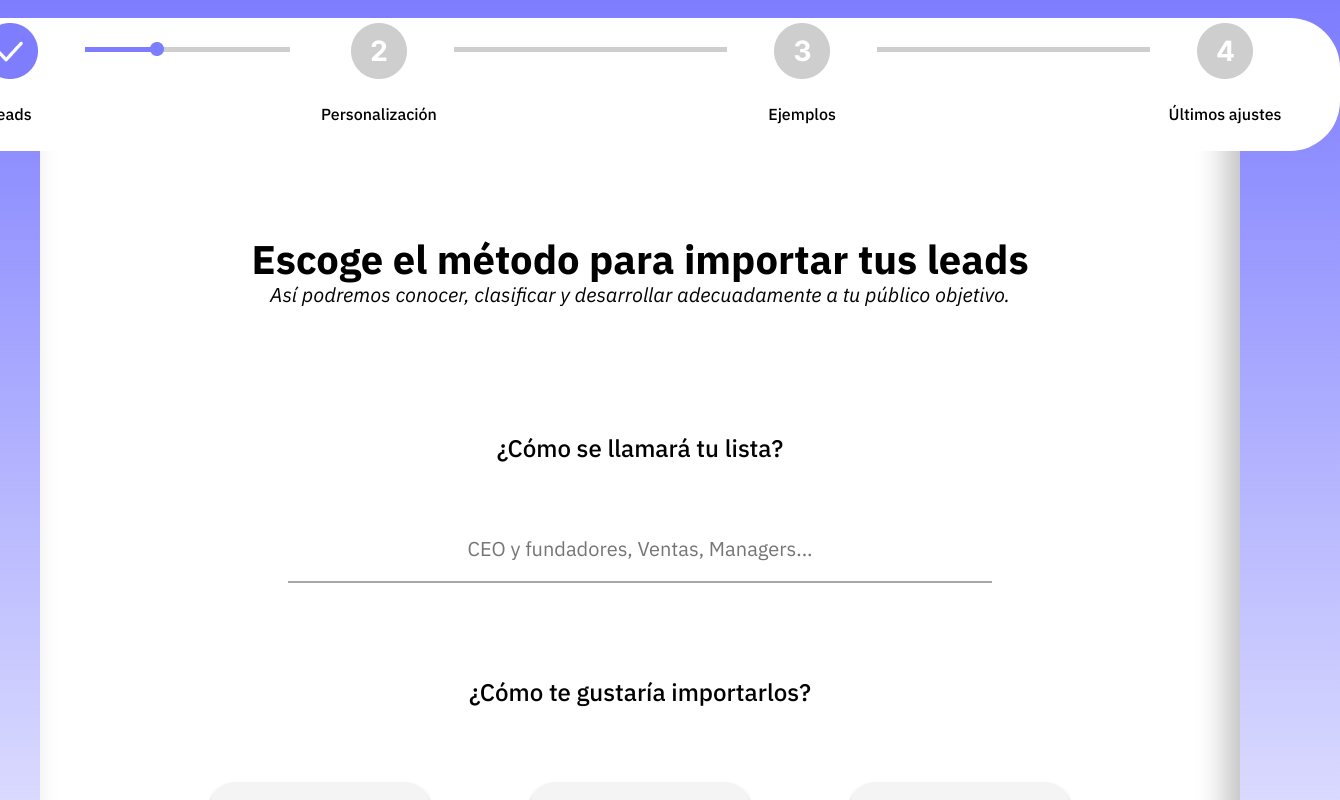
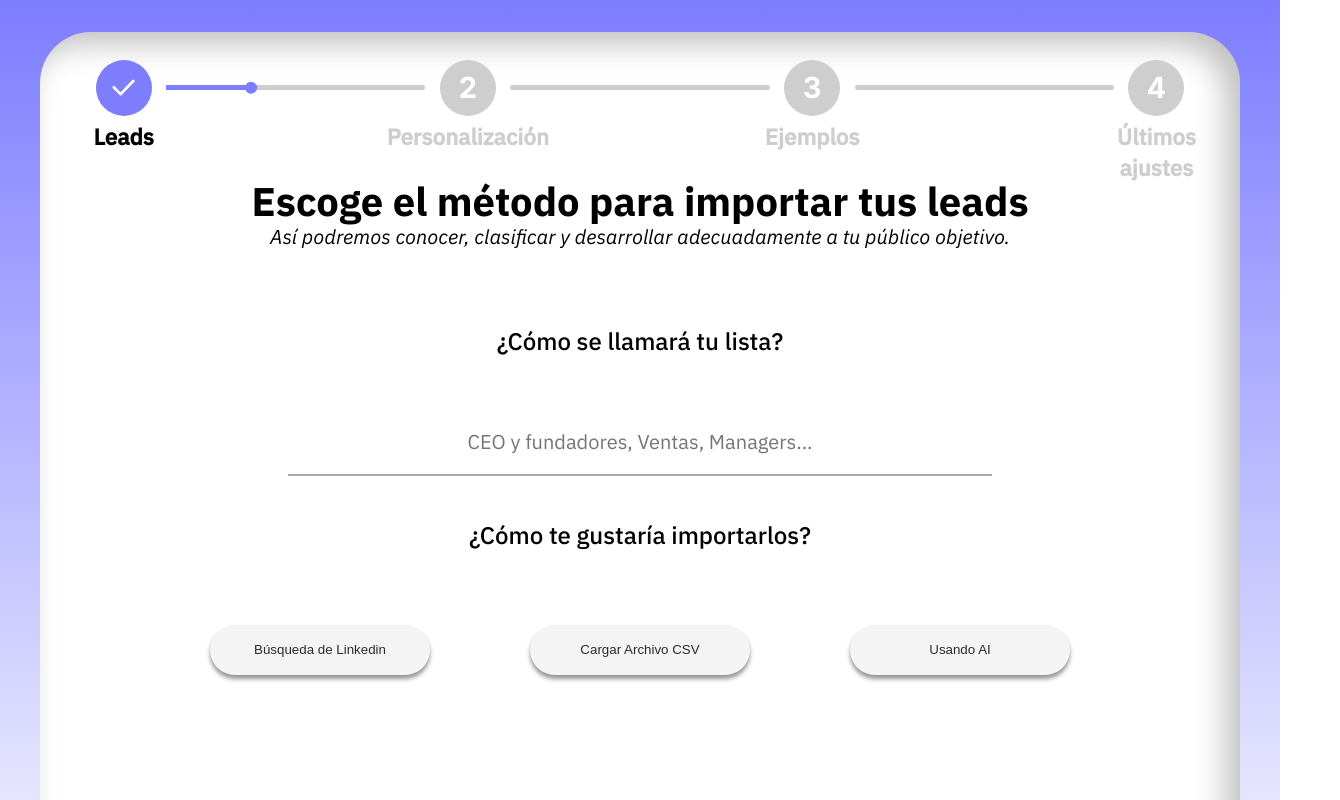
Before and after one commit to sibarlucia/Surfcast, a React (Vite) app: page /importacion in a window 1280 px wide. Shown: the top 800 px of the page, 1340 px wide, since content can reach past the window. Built offline with nearby package versions, Linux system fonts and the light colour scheme.

Commit message:
add progress bar component

```diff
--- /dev/null
+++ b/src/components/General/ProgressBar/index.jsx
@@ -0,0 +1,47 @@
+import { ProgressNode } from "../ProgressNode"
+import { ProgressLine } from "../ProgressLine"
+import styles from './index.module.css'
+import { Fragment } from "react"
+
+export const ProgressBar = ({ data = [], size }) => {
+
+  const mainStyles = {}
+
+  if (size) {
+    mainStyles.fontSize = `${size}px`
+  }
+
+  return (
+    <section
+      className={styles.progressBar}
+      style={mainStyles}
+    >
+      {
+        data.map((item, index) => {
+          const { node, line } = item
+          const isLast = index + 1 === data.length
+          return (
+            <Fragment key={`progressBar-item-${index}`}>
+              <ProgressNode
+                number={index + 1}
+                text={node.text}
+                active={node.active}
+                color={node.color}
+              />
+              {
+                !isLast && (
+                  <ProgressLine
+                    progress={line?.progress}
+                    beginColor={line?.beginColor}
+                    endColor={line?.endColor}
+                    active={node.active}
+                  />
+                  )
+                }
+            </Fragment>
+          )
+        })
+      }
+    </section>
+  )
+}
--- /dev/null
+++ b/src/components/General/ProgressBar/index.module.css
@@ -0,0 +1,7 @@
+.progressBar {
+  display: flex;
+  justify-content: space-between;
+  align-items: center;
+  padding: 2.5em 5em;
+  font-size: 0.7em;
+}
--- /dev/null
+++ b/src/components/General/ProgressLine/index.jsx
@@ -0,0 +1,31 @@
+import styles from './index.module.css'
+
+// linea de progreso
+export const ProgressLine = ({ progress = 25, beginColor = '#7D7DFF', endColor = null, active = false }) => {
+
+    // en caso de no tener endcolor utiliza solo el inicial
+    const progressStyle = {
+      width: `${progress}%`,
+      background: endColor
+        ? `linear-gradient(90deg, ${beginColor} 0%, ${endColor} 100%)`
+        : beginColor
+    }
+
+
+  return (
+    <div
+      className={styles.lineContainer}
+    >
+      <div className={styles.line}>
+        {
+          active && (
+              <div
+                className={styles.progress}
+                style={progressStyle}
+              />
+            )
+          }
+      </div>
+    </div>
+  )
+  }
--- /dev/null
+++ b/src/components/General/ProgressLine/index.module.css
@@ -0,0 +1,32 @@
+
+.lineContainer {
+  height: 0.5em;
+  width: 100%;
+  flex-grow: 1;
+}
+
+
+.line {
+  border-radius: 1em;
+  background-color: #CECECE;
+  height: 100%;
+  width: 90%;
+  margin: 0 auto;
+}
+
+.progress {
+  height: 100%;
+  position: relative;
+}
+
+.progress::after {
+  position: absolute;
+  content: "";
+  border-radius: 50%;
+  height: 220%;
+  aspect-ratio: 1 / 1;
+  top: 50%;
+  transform: translateY(-50%);
+  right: 0;
+  background: inherit;
+}
--- /dev/null
+++ b/src/components/General/ProgressNode/index.jsx
@@ -0,0 +1,48 @@
+import checkLogo from '../../../assets/check.svg'
+import styles from './index.module.css'
+
+// nodo de progreso
+export const ProgressNode = ({ number, text, active = false, color = null }) => {
+
+  const nodeStyles = {
+    backgroundColor: '#CECECE'
+  }
+
+  if (color && active) {
+    nodeStyles.backgroundColor = color
+  }
+
+  return (
+    <article
+      className={styles.node}
+    >
+      <div
+        className={styles.content}
+        style={nodeStyles}
+      >
+        {
+          active
+          ? (
+            <img
+              src={checkLogo}
+              alt="check"
+              className={styles.checkLogo}
+            />
+            )
+            : (
+              <h3
+                className={styles.number}
+              >
+              { number }
+            </h3>
+          )
+        }
+      </div>
+      <p
+        className={`${styles.text} ${active ? styles.textActive : ''}`}
+      >
+        {text}
+      </p>
+    </article>
+  )
+}
--- /dev/null
+++ b/src/components/General/ProgressNode/index.module.css
@@ -0,0 +1,41 @@
+.node {
+  width: fit-content;
+  position: relative;
+}
+
+
+.content {
+  display: flex;
+  align-items: center;
+  justify-content: center;
+  border-radius: 100%;
+  width: 5em;
+  height: 5em;
+}
+
+.checkLogo {
+  width: 2em;
+}
+
+.number {
+  color: white;
+  font-family: 'Inter', sans-serif;
+  font-size: 2.6em;
+}
+
+.text {
+  text-align: center;
+  position: absolute;
+  top: 110%;
+  left: 50%;
+  transform: translateX(-50%);
+  margin: 0;
+  color: #CECECE;
+  font-weight: 700;
+  font-size: 2em;
+  /* white-space: nowrap; */
+}
+
+.textActive {
+  color: black;
+}
--- a/src/pages/Importacion.jsx
+++ b/src/pages/Importacion.jsx
@@ -1,10 +1,46 @@
-import React, { useState , useEffect} from 'react'
-import {Link, useParams} from 'react-router-dom'
-import Styles from '/src/styles/importacion.css'
+import { useState , useEffect} from 'react'
+import {Link} from 'react-router-dom'
+import { ProgressBar } from '../components/General/ProgressBar'
+import '/src/styles/importacion.css'
 
+// controla como se ve la barra de progreso
+const progressData = [
+    {
+        node: {
+            text: 'Leads',
+            color: '#7D7DFE',
+            active: true
+        },
+        line: {
+            progress: 35, // porcentaje de la barra con color
+            beginColor: '#7D7DFE',
+            // endColor: '#000000' // hace un degradado entre los dos colores si se activa
+        }
+    },
+    {
+        node: {
+            text: 'Personalización',
+            color: '#CECECE',
+            active: false
+        }
+    },
+    {
+        node: {
+            text: 'Ejemplos',
+            color: '#CECECE',
+            active: false
+        }
+    },
+    {
+        node: {
+            text: 'Últimos ajustes',
+            color: '#CECECE',
+            active: false
+        }
+    }
+]
 
 const Importacion = () => {
-
     const [boton, setBoton] = useState('')
     const [submit, setSubmit] = useState(false)
 
@@ -15,7 +51,6 @@ const Importacion = () => {
 
    const handleSubmit = (event) => {
     event.preventDefault()
-    // setSubmit(true)
    }
 
 
@@ -27,50 +62,12 @@ const Importacion = () => {
     <div className='importacion' >
 
 
-
-
             <form onSubmit={handleSubmit}>
-            <section>
-                <article className='fase'>
-                    <img className='circulo' src='/src/assets/tick.png' />
-                    <p>Leads</p>
-                </article>
-
-                <article>
-
-                    <img className='barrita' src='/src/assets/1a2.png' /><img className='circulito' src='/src/assets/circulito.png' />
-                </article>
-
-
-                <article className='fase'>
-                    <img className='circulo' src='/src/assets/2.png' />
-                    <p>Personalización</p>
-                </article>
-
-                <article>
-
-                    <img className='barrita' src='/src/assets/barrita.png' />
-                </article>
-
-
-                <article className='fase'>
-                    <img className='circulo' src='/src/assets/3.png' />
-                    <p>Ejemplos</p>
-                </article>
-
-                <article>
-
-                    <img className='barrita' src='/src/assets/barrita.png' />
-                </article>
-
-                <article className='fase'>
-                    <img className='circulo' src='/src/assets/4.png' />
-                    <p>Últimos ajustes</p>
-                </article>
-
-
-            </section>
-
+            <div className='progressBar__container'>
+                <ProgressBar
+                    data={progressData}
+                />
+            </div>
             <div>
 
                 <h1>Escoge el método para importar tus leads</h1>
--- a/src/styles/importacion.css
+++ b/src/styles/importacion.css
@@ -93,19 +93,19 @@ a {
 
 
 
- div {
+ /* div {
     margin-top: 50px;
-}
+} */
 
  form {
     background-color: white;
-    height: 130vh;
-
+    /* height: 130vh; */
+    overflow: hidden;
     border-radius: 51px;
     margin: 2.5%;
     box-shadow: -14px 12px 31px 0px #00000040 inset;
     display: flex;
-    justify-content: center;
+    justify-content: space-between;
     flex-direction: column;
     text-align: center;
 }
@@ -122,14 +122,16 @@ a {
 
 }
 
- section {
-    position: relative;
-    display: flex;
+ .progressBar__container {
+    /* position: relative; */
+    /* display: flex; */
 
-    width: 1400px;
-    height: 160px;
-    background-color: white;
+    /* width: 1400px; */
+    /* height: 160px; */
+    /* background-color: white; */
     border-radius: 50px;
+    /* padding-top: 1.5em; */
+    width: 100%;
 }
 
 .barrita {
@@ -142,18 +144,18 @@ a {
     top: 19px;
 
 }
-
+/*
 section article p {
     font-size: 16px;
     position: relative;
     width: 130px;
 
 
-}
+} */
 
- article {
+ /* article {
         padding: 5px;
-}
+} */
 
 .button3 {
     height: 50px;
```
Also changed, not shown: .eslintrc.cjs, src/assets/check.svg (added).
